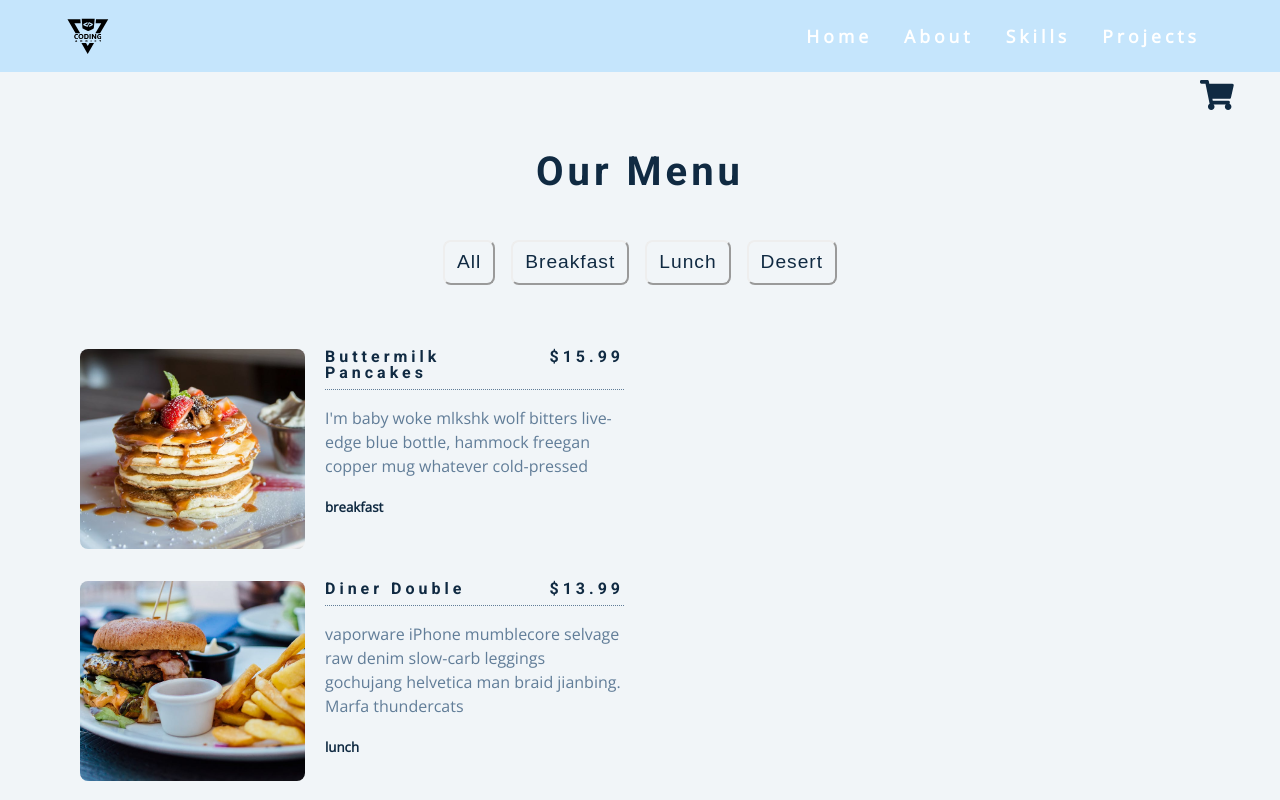
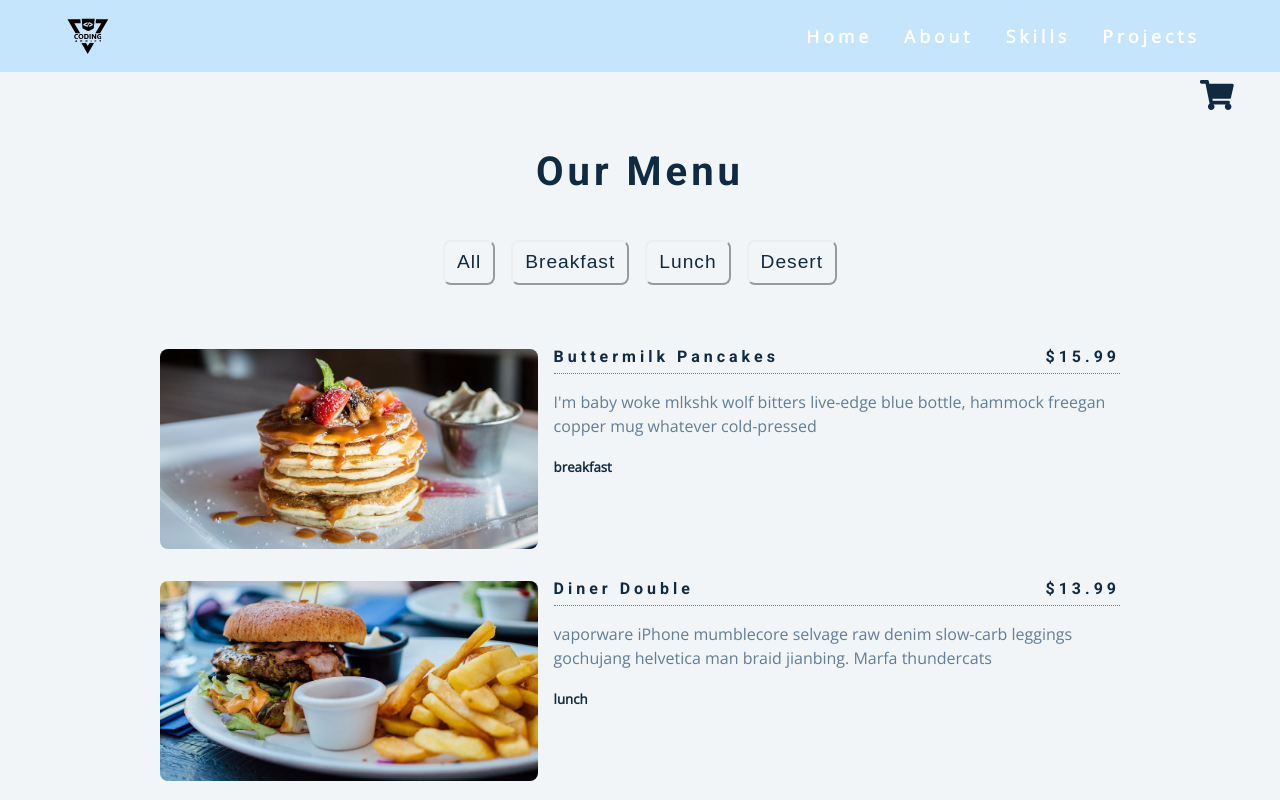
Before and after one commit to ohayamic/my-portfolio, a React (Create React App) app: page /menu in a window 1280 px wide. Shown: the top 800 px of the page. Built offline with nearby package versions, Linux system fonts and the light colour scheme.

Commit message:
updated the menu project
changing the grid template column from 1fr 1fr 1fr 1fr to 2fr and 3fr for the image and content respectvely

```diff
--- a/src/App.css
+++ b/src/App.css
@@ -1136,18 +1136,16 @@ Start of Menu Component Projects
     width: 95vw;
     margin: 0 auto 2rem auto;
     display: grid;
-    grid-template-columns: 1fr 1fr;
-    gap: 0 1.25rem;
     max-width: 70rem;
     gap: 3rem 2rem;
     justify-items: center;
   }
-  /* .menu-item {
+  .menu-item {
     display: grid;
-    grid-template-columns: 1fr 1fr 1fr 1fr;
-    gap: 0 1.25rem;
+    grid-template-columns: 2fr 3fr;
+    grid-column-gap: 1rem;
     max-width: 60rem;
-  }*/
+  }
   .shopping-cart {
     position: absolute;
     top: 80px;
--- a/src/components/menu/MenuItem.js
+++ b/src/components/menu/MenuItem.js
@@ -101,10 +101,8 @@ class MenuItem extends Component {
       return item.category === id;
     });
     if (id === "all") {
-      //console.log(getMenus)
       return this.setState({ filtered: getMenus });
     } else {
-      // console.log(this.state.filtered)
       return this.setState({ filtered: myMenus });
     }
   };
```
